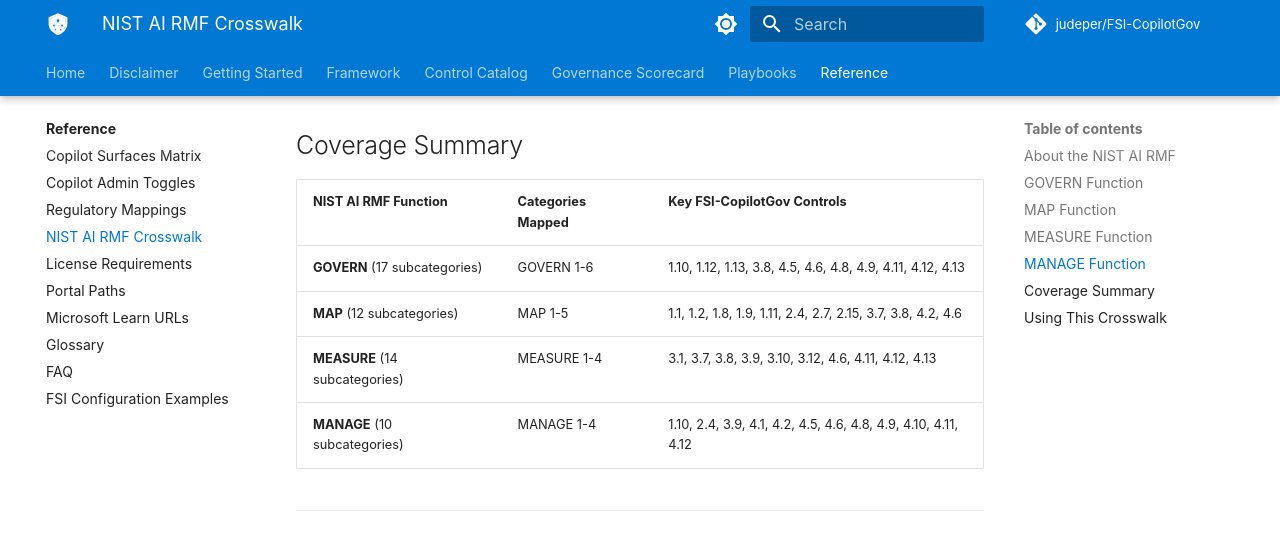
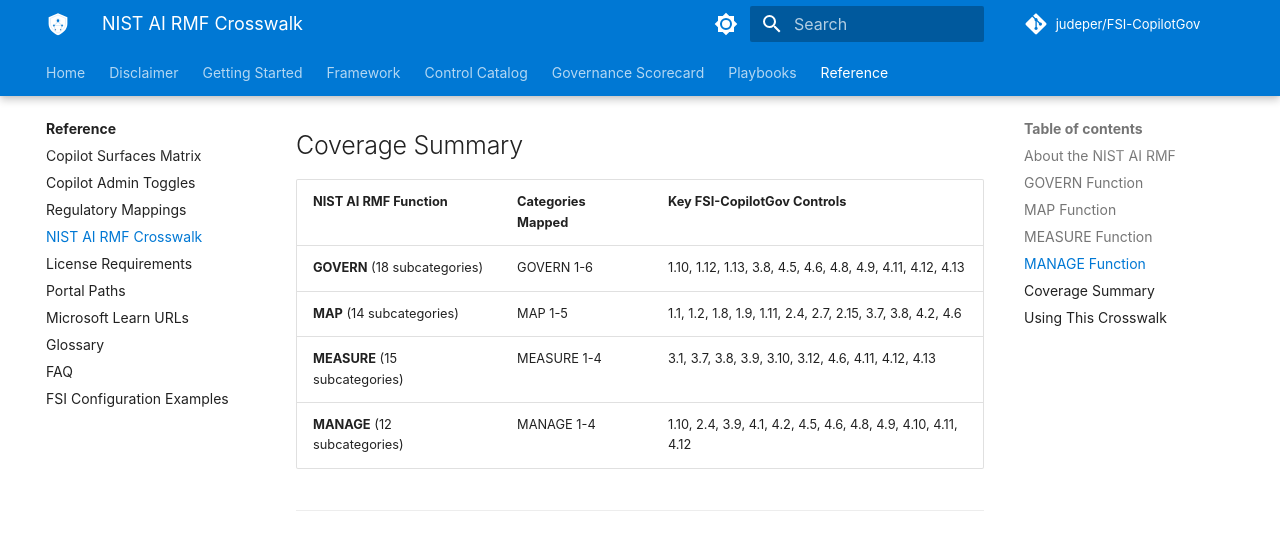
Before and after one commit to judeper/FSI-CopilotGov, an MkDocs documentation site: the page built from docs/reference/nist-ai-rmf-crosswalk.md, in a window 1280 px wide and 900 px high, scrolled down 8573 px. Shown: the top 538 px of the window. Built offline with MkDocs 1.6.1 and Material for MkDocs 9.7.7, drawn with Linux system fonts in a browser that asks for light colours; comment, search, counter and statistics services are not loaded.

Commit message:
Iteration 1: Fix reference (7 issues)

```diff
--- a/docs/reference/nist-ai-rmf-crosswalk.md
+++ b/docs/reference/nist-ai-rmf-crosswalk.md
@@ -121,10 +121,10 @@
 
 | NIST AI RMF Function | Categories Mapped | Key FSI-CopilotGov Controls |
 |---------------------|-------------------|----------------------------|
-| **GOVERN** (17 subcategories) | GOVERN 1-6 | 1.10, 1.12, 1.13, 3.8, 4.5, 4.6, 4.8, 4.9, 4.11, 4.12, 4.13 |
-| **MAP** (12 subcategories) | MAP 1-5 | 1.1, 1.2, 1.8, 1.9, 1.11, 2.4, 2.7, 2.15, 3.7, 3.8, 4.2, 4.6 |
-| **MEASURE** (14 subcategories) | MEASURE 1-4 | 3.1, 3.7, 3.8, 3.9, 3.10, 3.12, 4.6, 4.11, 4.12, 4.13 |
-| **MANAGE** (10 subcategories) | MANAGE 1-4 | 1.10, 2.4, 3.9, 4.1, 4.2, 4.5, 4.6, 4.8, 4.9, 4.10, 4.11, 4.12 |
+| **GOVERN** (18 subcategories) | GOVERN 1-6 | 1.10, 1.12, 1.13, 3.8, 4.5, 4.6, 4.8, 4.9, 4.11, 4.12, 4.13 |
+| **MAP** (14 subcategories) | MAP 1-5 | 1.1, 1.2, 1.8, 1.9, 1.11, 2.4, 2.7, 2.15, 3.7, 3.8, 4.2, 4.6 |
+| **MEASURE** (15 subcategories) | MEASURE 1-4 | 3.1, 3.7, 3.8, 3.9, 3.10, 3.12, 4.6, 4.11, 4.12, 4.13 |
+| **MANAGE** (12 subcategories) | MANAGE 1-4 | 1.10, 2.4, 3.9, 4.1, 4.2, 4.5, 4.6, 4.8, 4.9, 4.10, 4.11, 4.12 |
 
 ---
 
```
Also changed, not shown: docs/reference/fsi-configuration-examples.md (+1 -1 lines), docs/reference/microsoft-learn-urls.md (+1 -1 lines), docs/reference/portal-paths-quick-reference.md (+1 -1 lines), docs/reference/regulatory-mappings.md (+3 -3 lines).
